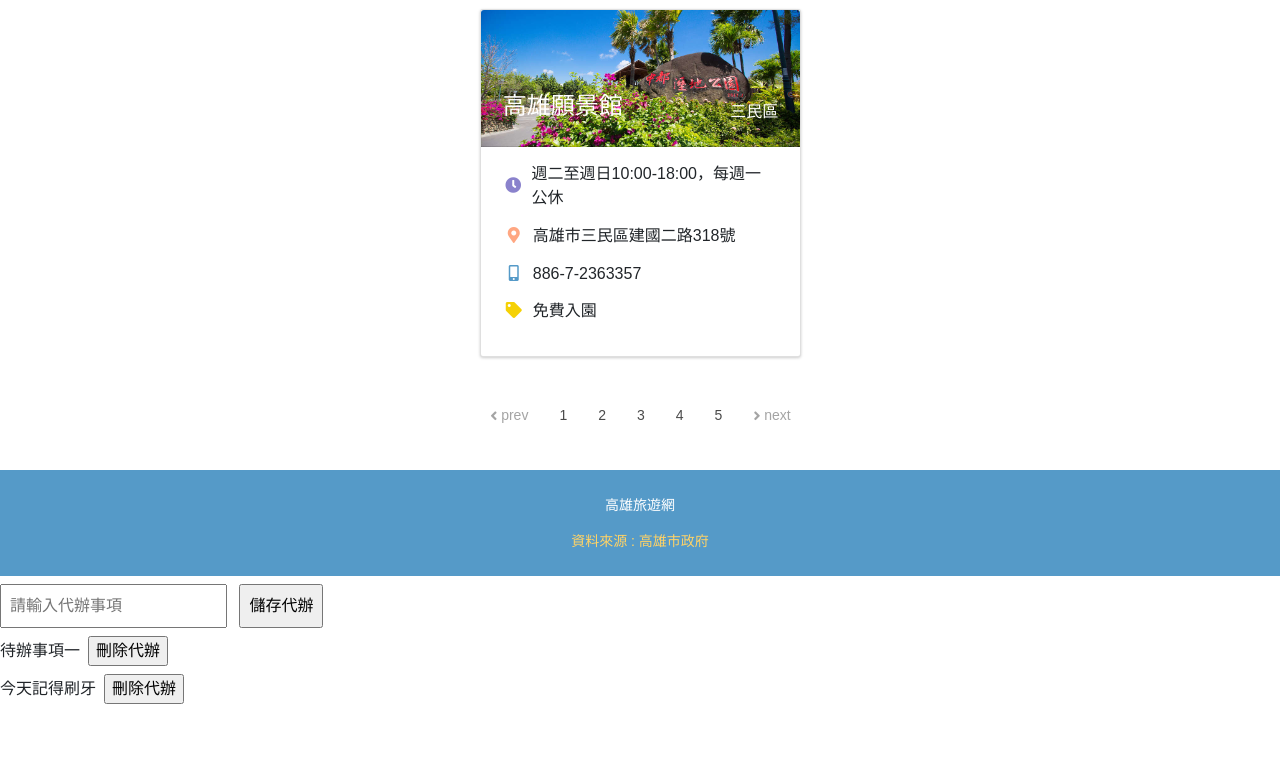
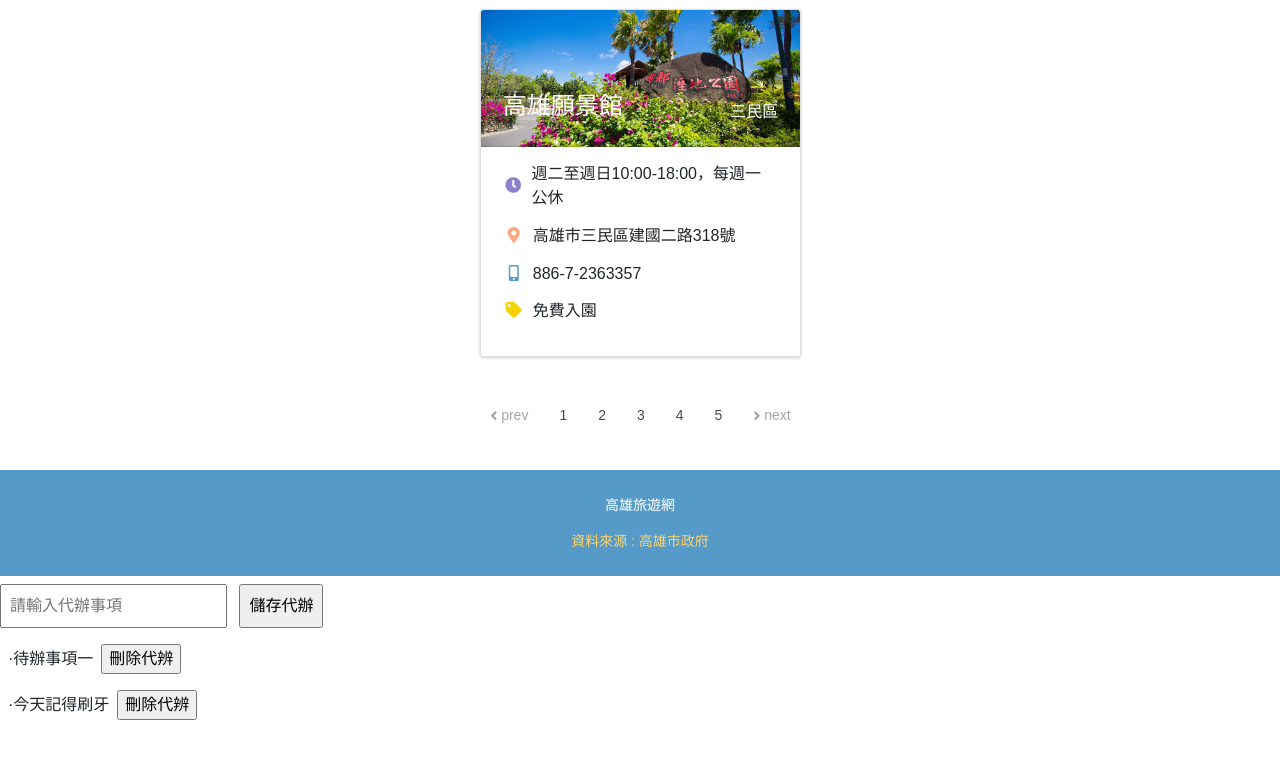
Before and after one commit to lily-oa/myKaohsiung, a plain HTML site: page index.html in a window 1280 px wide. Shown: the part 636-1394 px from the top of the page. Drawn offline with nearby package versions, Linux system fonts and the light colour scheme.

Commit message:
Update 2022-08-15T22:37:23.947Z

```diff
--- a/assets/js/all.js
+++ b/assets/js/all.js
@@ -37,20 +37,15 @@ function renderData(showData) {
 
 
 var myData = [{
-  "content": "待辦事項一"
+  "content": "·待辦事項一"
 }, {
-  "content": "今天記得刷牙"
+  "content": "·今天記得刷牙"
 }]; //寫一個函式把裡面的處理方式都包起來
 
-function myRenderData() {
-  var str = '';
-  myData.forEach(function (item) {
-    str += "\n  <li class=\"mb-2\">".concat(item.content, "<input type=\"button\" value=\"\u522A\u9664\u4EE3\u8FA6\" class=\"delete ms-2\"></li>\n  ");
-  });
-  var list = document.querySelector('.list');
-  list.innerHTML = str;
-} // 一開始預設時會先跑一次
-
-
-myRenderData();
+var str = '';
+myData.forEach(function (item) {
+  str += "\n  <li class=\"ms-2\">".concat(item.content, "<input type=\"button\" value=\"\u522A\u9664\u4EE3\u8FA8\" class=\"m-2\"></li>\n  ");
+});
+var list = document.querySelector('.list');
+list.innerHTML = str;
 //# sourceMappingURL=all.js.map
```
Also changed, not shown: index.html (line endings or trailing spaces), 1 other file.
